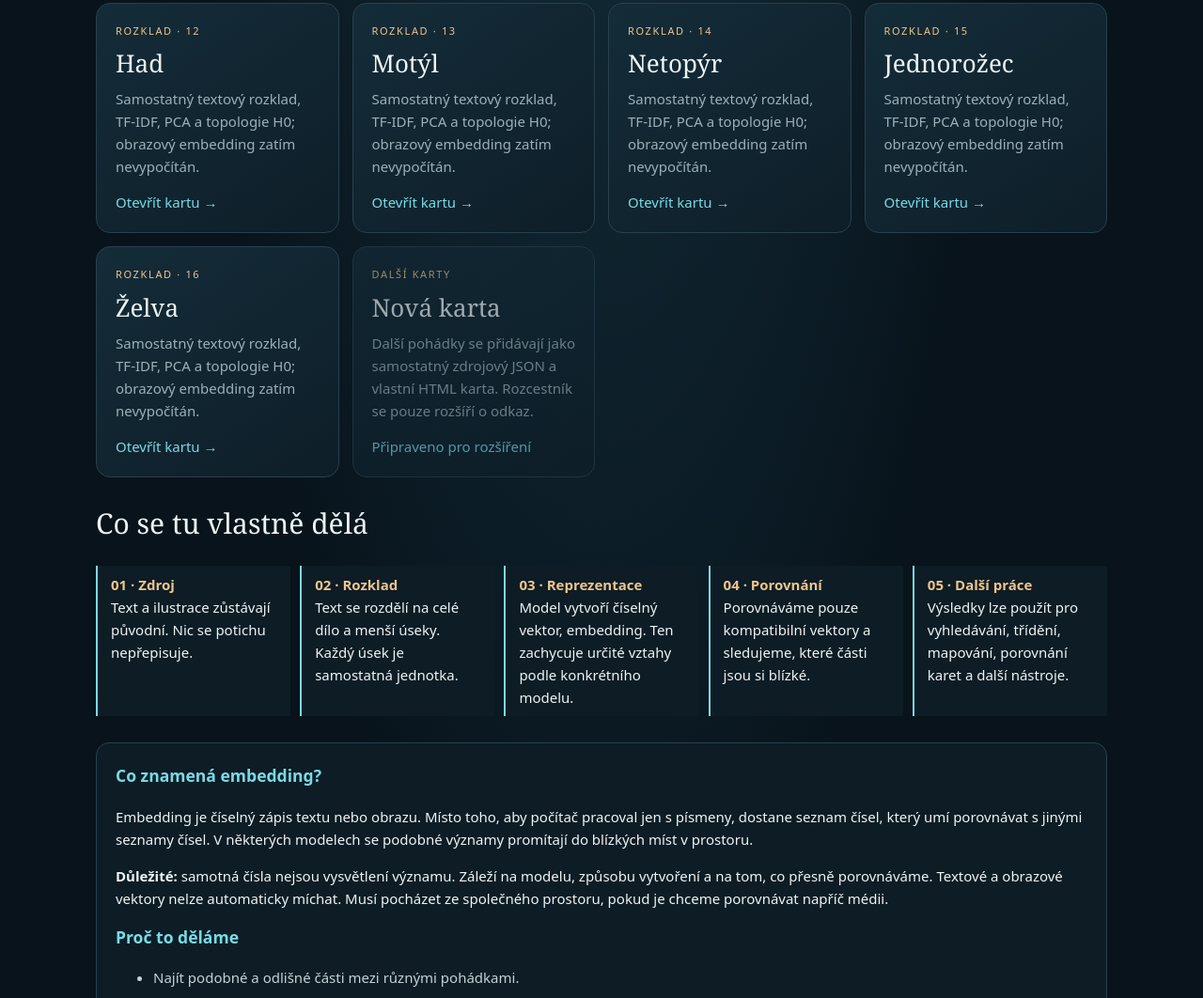
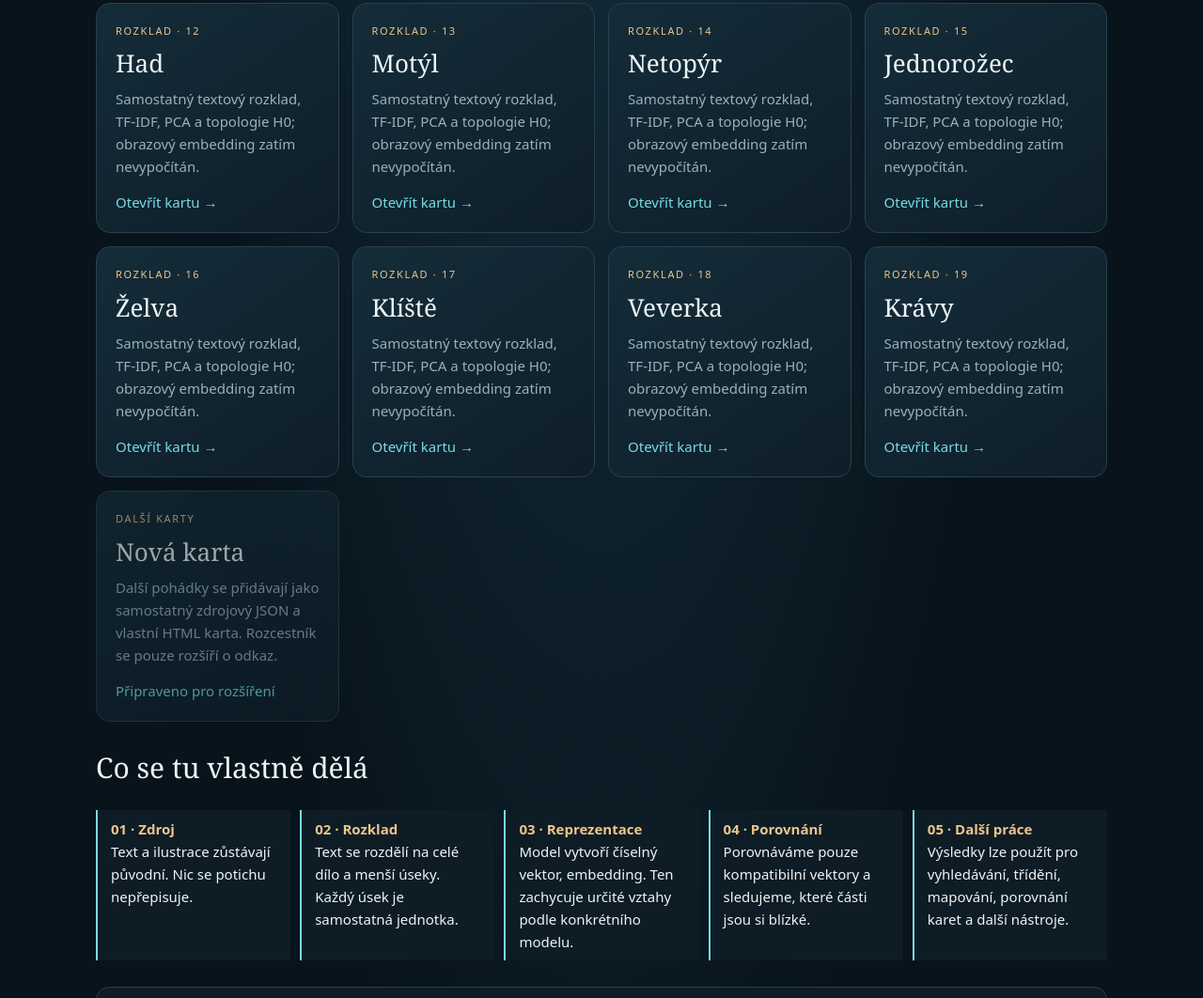
Before and after one commit to artmisanovak-prog/generative_gen, a plain HTML site: page doma/embedings/index.html in a window 1280 px wide. Shown: the part 1277-2339 px from the top of the page at 94% size. Drawn offline with Linux system fonts and the light colour scheme.

Commit message:
Add Kliste Veverka Kravy analysis cards

```diff
--- a/doma/embedings/index.html
+++ b/doma/embedings/index.html
@@ -23,6 +23,9 @@
 <a class="card" href="netopyr.html"><div class="num">ROZKLAD · 14</div><h3>Netopýr</h3><p>Samostatný textový rozklad, TF-IDF, PCA a topologie H0; obrazový embedding zatím nevypočítán.</p><span class="go">Otevřít kartu →</span></a>
 <a class="card" href="jednorozec.html"><div class="num">ROZKLAD · 15</div><h3>Jednorožec</h3><p>Samostatný textový rozklad, TF-IDF, PCA a topologie H0; obrazový embedding zatím nevypočítán.</p><span class="go">Otevřít kartu →</span></a>
 <a class="card" href="zelva.html"><div class="num">ROZKLAD · 16</div><h3>Želva</h3><p>Samostatný textový rozklad, TF-IDF, PCA a topologie H0; obrazový embedding zatím nevypočítán.</p><span class="go">Otevřít kartu →</span></a>
+<a class="card" href="kliste.html"><div class="num">ROZKLAD · 17</div><h3>Klíště</h3><p>Samostatný textový rozklad, TF-IDF, PCA a topologie H0; obrazový embedding zatím nevypočítán.</p><span class="go">Otevřít kartu →</span></a>
+<a class="card" href="veverka.html"><div class="num">ROZKLAD · 18</div><h3>Veverka</h3><p>Samostatný textový rozklad, TF-IDF, PCA a topologie H0; obrazový embedding zatím nevypočítán.</p><span class="go">Otevřít kartu →</span></a>
+<a class="card" href="kravy.html"><div class="num">ROZKLAD · 19</div><h3>Krávy</h3><p>Samostatný textový rozklad, TF-IDF, PCA a topologie H0; obrazový embedding zatím nevypočítán.</p><span class="go">Otevřít kartu →</span></a>
 <div class="card" style="opacity:.65"><div class="num">DALŠÍ KARTY</div><h3>Nová karta</h3><p>Další pohádky se přidávají jako samostatný zdrojový JSON a vlastní HTML karta. Rozcestník se pouze rozšíří o odkaz.</p><span class="go">Připraveno pro rozšíření</span></div>
 </div></section>
 <section class="section"><h2>Co se tu vlastně dělá</h2><div class="steps"><div class="step"><b>01 · Zdroj</b>Text a ilustrace zůstávají původní. Nic se potichu nepřepisuje.</div><div class="step"><b>02 · Rozklad</b>Text se rozdělí na celé dílo a menší úseky. Každý úsek je samostatná jednotka.</div><div class="step"><b>03 · Reprezentace</b>Model vytvoří číselný vektor, embedding. Ten zachycuje určité vztahy podle konkrétního modelu.</div><div class="step"><b>04 · Porovnání</b>Porovnáváme pouze kompatibilní vektory a sledujeme, které části jsou si blízké.</div><div class="step"><b>05 · Další práce</b>Výsledky lze použít pro vyhledávání, třídění, mapování, porovnání karet a další nástroje.</div></div></section>
```
